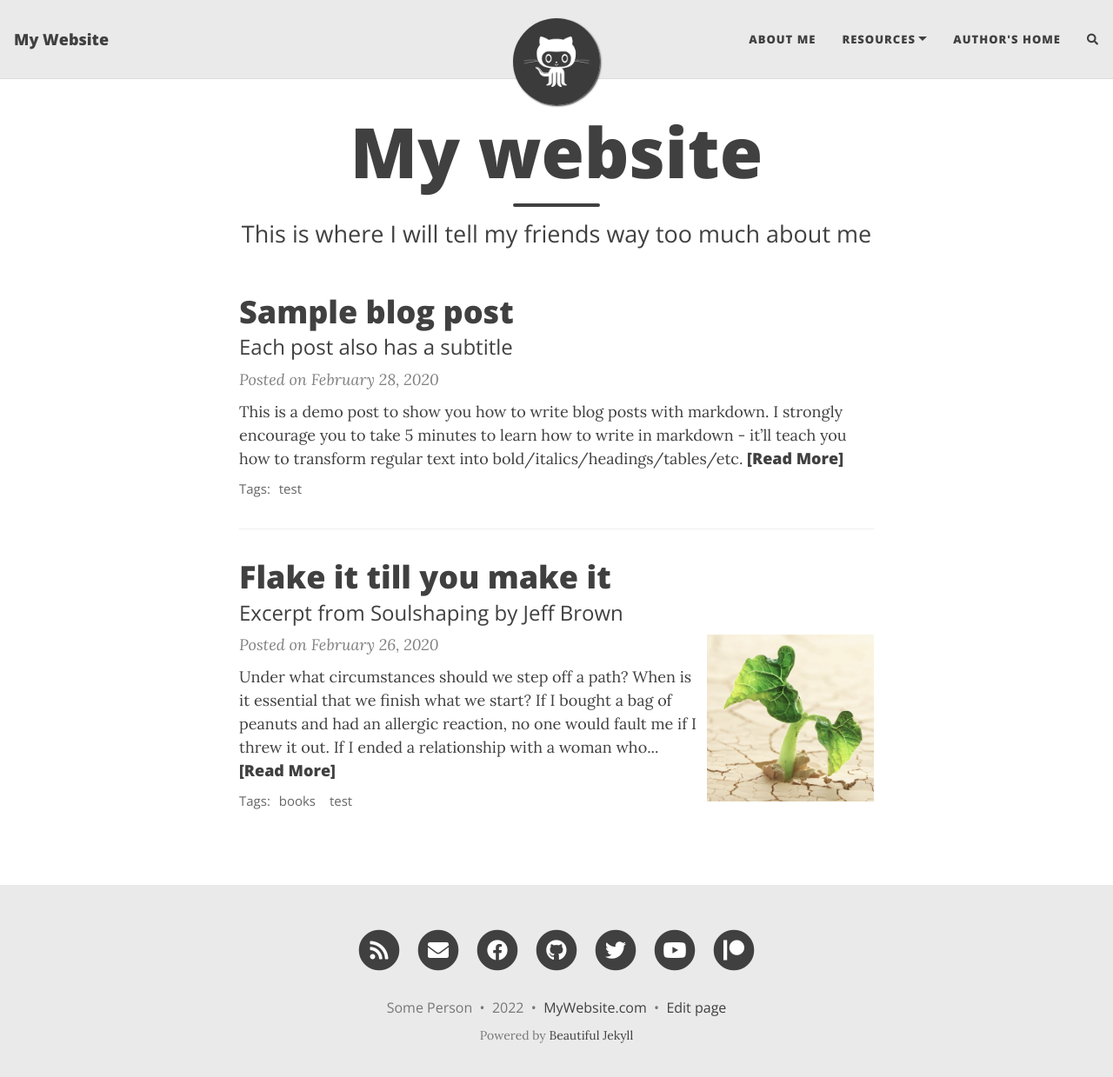
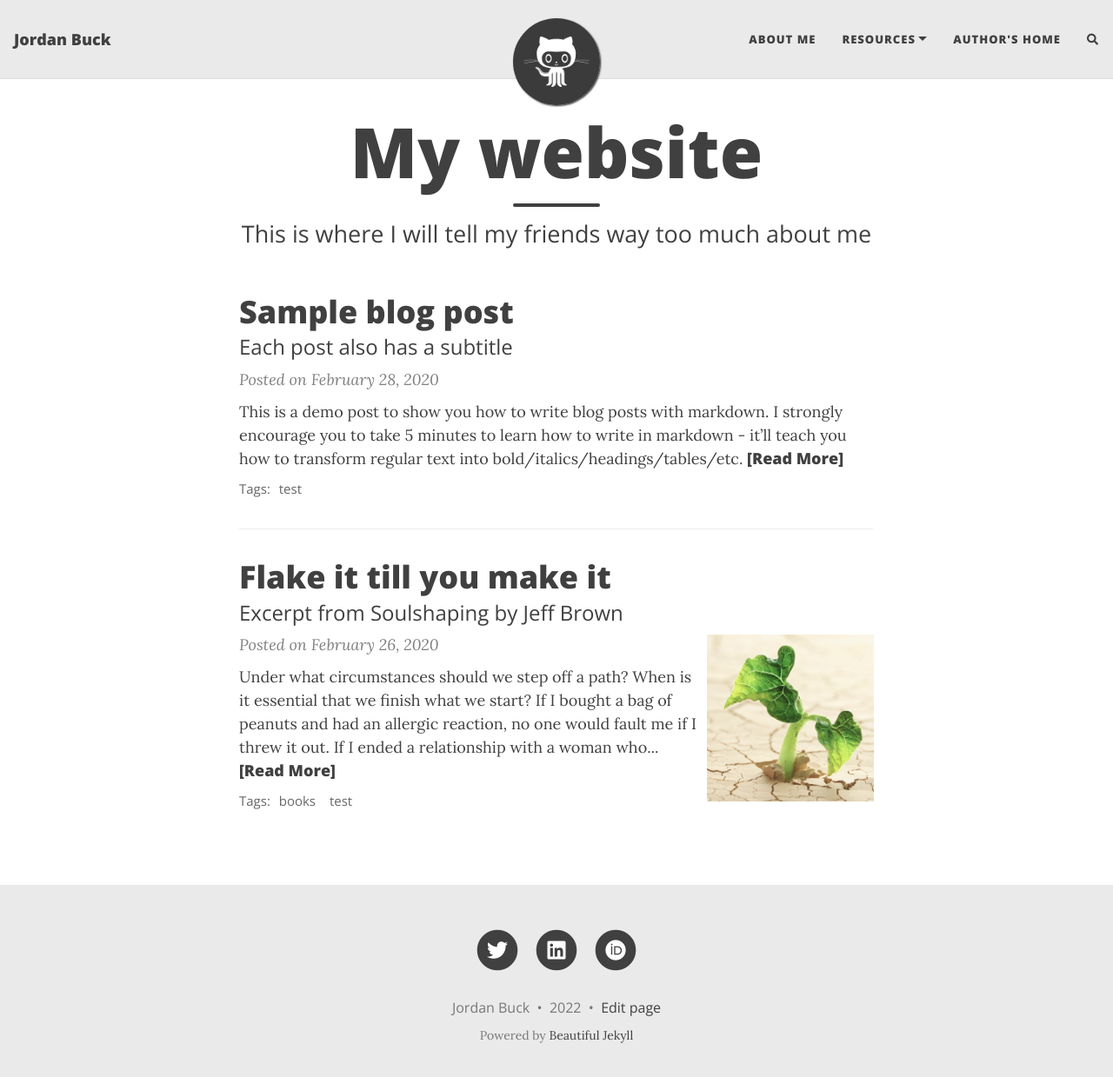
Before and after one commit to jc-buck/jc-buck.github.io, a Jekyll site: the page built from index.html, in a window 1280 px wide and 1252 px high. Shown: the top 1239 px of the window at 87% size. Built offline with Jekyll 4.4.1, drawn with Linux system fonts in a browser that asks for light colours; nearby versions of some CDN libraries; the list of posts is cut into pages by our own code; comment, search, counter and statistics services are not loaded; some of the changed lines change nothing that is shown.

Commit message:
Update _config.yml

```diff
--- a/_config.yml
+++ b/_config.yml
@@ -10,10 +10,10 @@
 ############################
 
 # Name of website
-title: My Website
+title: Jordan Buck
 
 # Your name to show in the footer
-author: Some Person
+author: Jordan Buck
 
 ###############################################
 # --- List of links in the navigation bar --- #
@@ -49,16 +49,15 @@ round-avatar: true
 # Select the social network links that you want to show in the footer.
 # Uncomment the links you want to show and add your information to each one.
 social-network-links:
-  email: "someone@example.com"
-  rss: true  # remove this line if you don't want to show an RSS link at the bottom
-  facebook: deanattali
-  github: daattali
-  twitter: daattali
-  patreon: DeanAttali
-  youtube: c/daattali
+#  email: "someone@example.com"
+#  facebook: deanattali
+#  github: daattali
+  twitter: j__cb
+#  patreon: DeanAttali
+#  youtube: c/daattali
 #  medium: yourname
 #  reddit: yourname
-#  linkedin: daattali
+  linkedin: jordancb
 #  xing: yourname
 #  stackoverflow: "3943160/daattali"
 #  snapchat: deanat78
@@ -71,7 +70,7 @@ social-network-links:
 #  telegram: yourname
 #  calendly: yourname
 #  mastodon: instance.url/@username
-#  ORCID: your ORCID ID
+  ORCID: 0000-0001-9863-1430
 #  google-scholar: your google scholar
 #  discord: invite/invite_code or users/userid
 #  kaggle: yourname
@@ -79,7 +78,7 @@ social-network-links:
 
 # If you want your website to generate an RSS feed, provide a description
 # The URL for the feed will be https://<your_website>/feed.xml
-rss-description: This website is a virtual proof that I'm awesome
+# rss-description: This website is a virtual proof that I'm awesome
 
 ###########################
 # --- General options --- #
@@ -88,13 +87,13 @@ rss-description: This website is a virtual proof that I'm awesome
 # Select which social network share links to show in posts
 share-links-active:
   twitter: true
-  facebook: true
+  facebook: false
   linkedin: true
   vk: false
 
 # How to display the link to your website in the footer
 # Remove this if you don't want a link in the footer
-url-pretty: "MyWebsite.com"
+# url-pretty: "MyWebsite.com"
 
 # Excerpt word length - Truncate the excerpt of each post on the feed page to the specified number of words
 excerpt_length: 50
@@ -247,7 +246,7 @@ date_format: "%B %-d, %Y"
 #################################################################################
 
 # Output options (more information on Jekyll's site)
-timezone: "America/Toronto"
+timezone: "Europe/London"
 markdown: kramdown
 highlighter: rouge
 permalink: /:year-:month-:day-:title/
```
